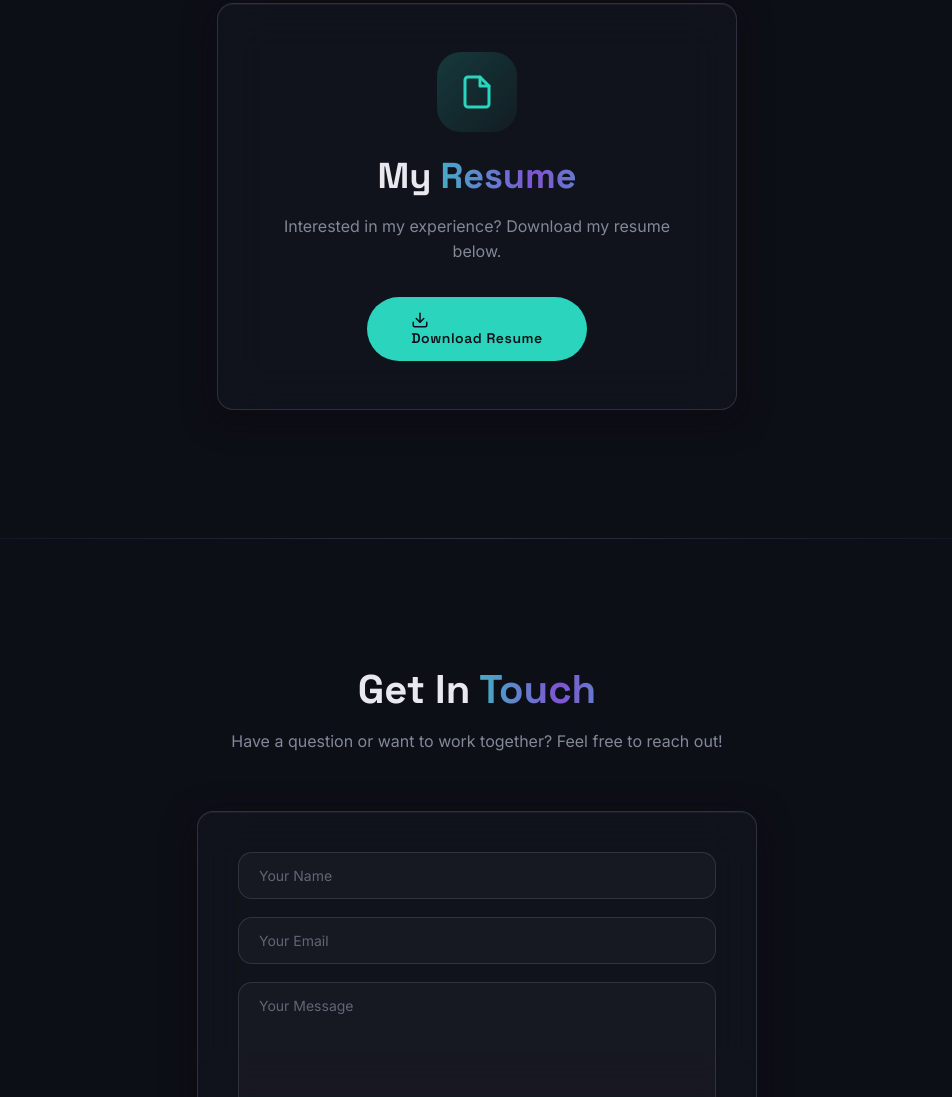
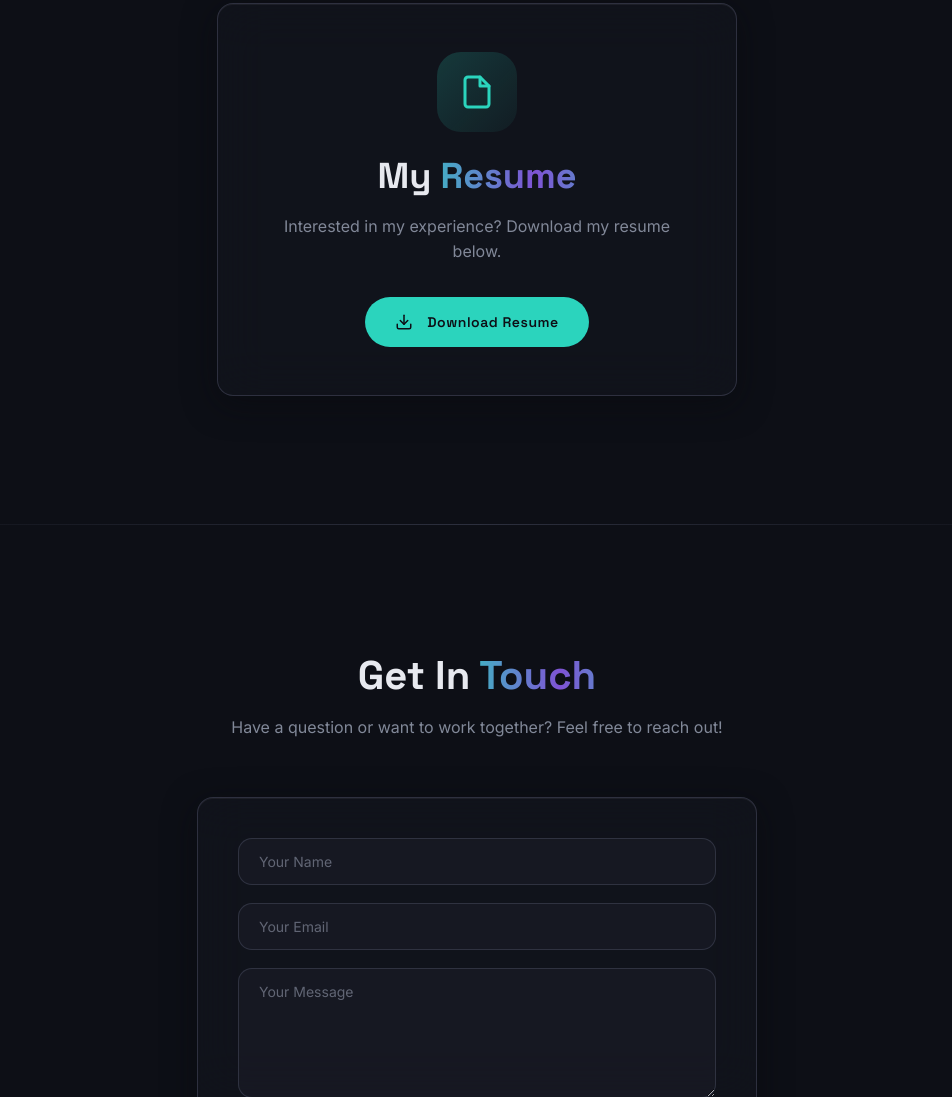
Before and after one commit to Anusha1907-web/FUTURE_FS_01, a plain HTML site: page index.html in a window 1280 px wide. Shown: the part 5360-6457 px from the top of the page, without its empty margins (163-1115 px from the left). Drawn offline with Linux system fonts and the light colour scheme.

Commit message:
Replace button with link for resume download

```diff
--- a/index.html
+++ b/index.html
@@ -612,12 +612,12 @@
         <div class="icon-well large" style="margin:0 auto;"><svg width="36" height="36"><use href="#i-file"/></svg></div>
         <h2>My <span class="gradient-text">Resume</span></h2>
         <p>Interested in my experience? Download my resume below.</p>
-        <button id="downloadBtn" class="btn btn-primary download-btn">
-          <span id="downloadBtnContent">
-            <svg width="18" height="18" style="vertical-align:-3px;margin-right:6px;"><use href="#i-download"/></svg>
-            Download Resume
-          </span>
-        </button>
+        <a href="resume.pdf" download class="btn btn-primary download-btn">
+  <svg width="18" height="18" style="vertical-align:-3px;margin-right:6px;">
+    <use href="#i-download"/>
+  </svg>
+  Download Resume
+</a>
       </div>
     </div>
   </section>
```
